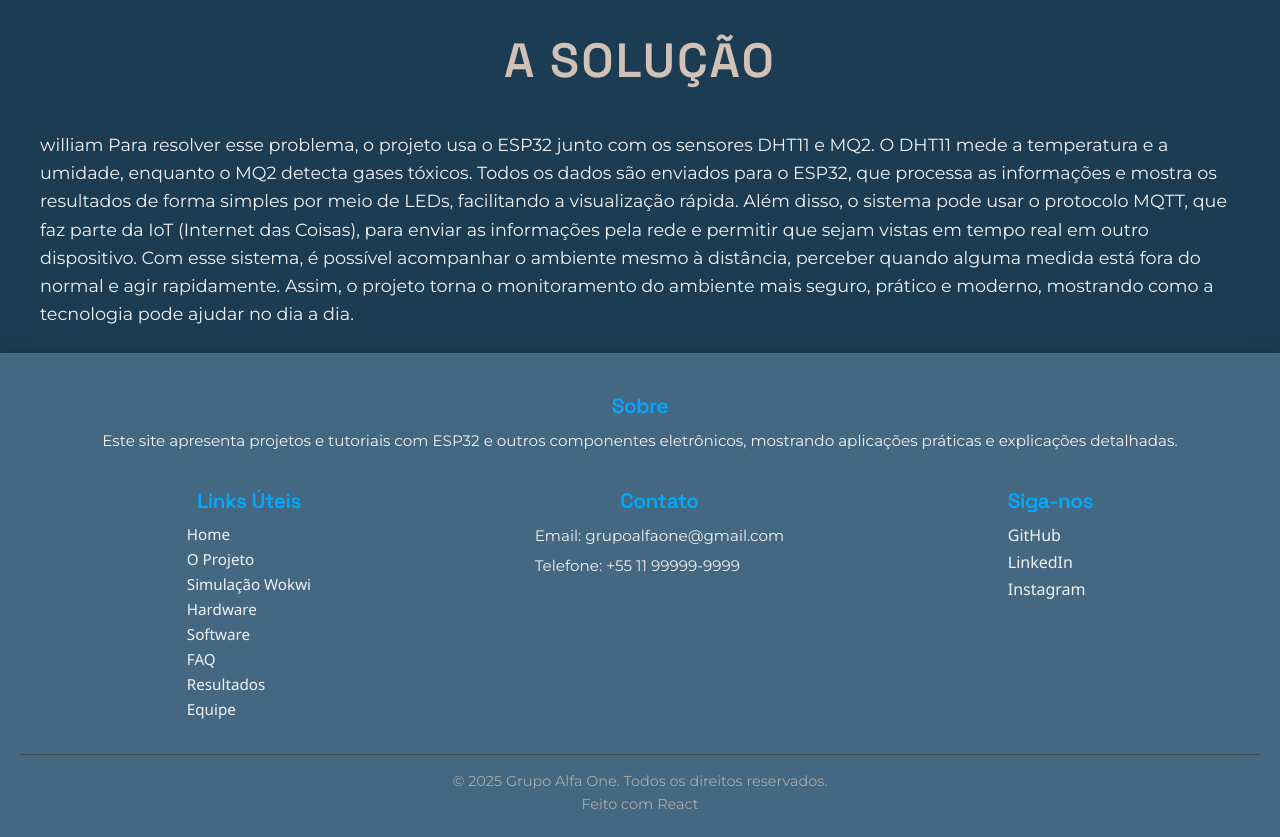
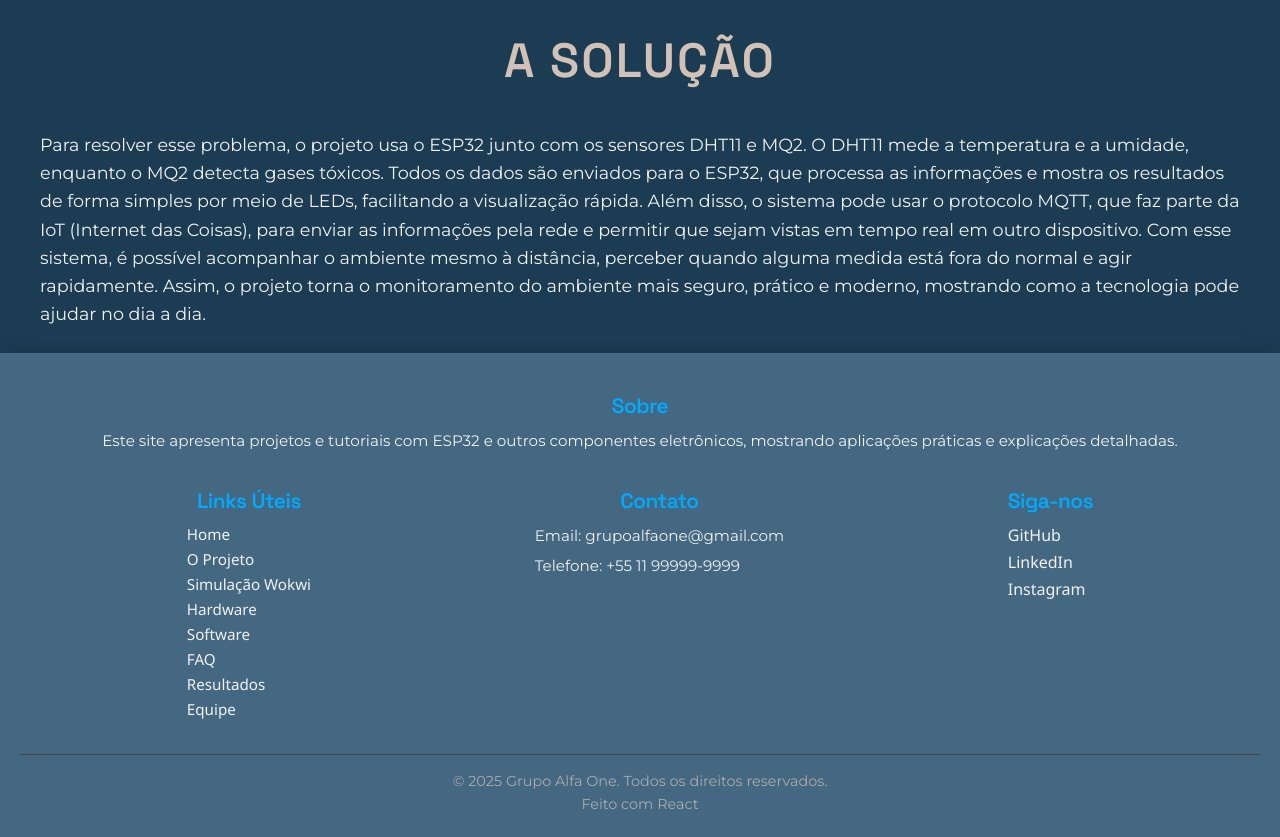
Before and after one commit to 3006m/climasite, a React (Vite) app in the folder projetoM/: page /projeto in a window 1280 px wide. Shown: the part 1340-2177 px from the top of the page. Built offline with nearby package versions, Linux system fonts and the light colour scheme.

Commit message:
Versão Final

```diff
--- a/projetoM/src/pages/projeto.jsx
+++ b/projetoM/src/pages/projeto.jsx
@@ -65,7 +65,6 @@ export default function Projeto() {
         <h1>A Solução</h1>
         <div>
           <p className="simulacao-text">
-            william
             Para resolver esse problema, o projeto usa o ESP32 junto com os
             sensores DHT11 e MQ2. O DHT11 mede a temperatura e a umidade,
             enquanto o MQ2 detecta gases tóxicos. Todos os dados são enviados
```
